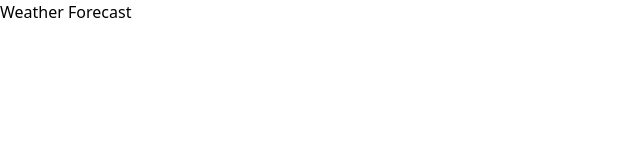
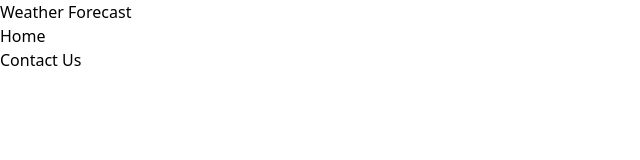
Before and after one commit to aadarshraj02/Weather-Forecast-Tailwind, a website: page src/index.html in a window 1280 px wide. Shown: the whole page, without its empty margins (0-640 px from the left). Drawn offline with Linux system fonts and the light colour scheme.

Commit message:
added li for adding different items of navbar

```diff
--- a/src/index.html
+++ b/src/index.html
@@ -11,6 +11,10 @@
     <header>
       <div class="navbar">
         <h1>Weather Forecast</h1>
+        <ul>
+          <li>Home</li>
+          <li><button>Contact Us</button></li>
+        </ul>
       </div>
     </header>
     <main></main>
```
